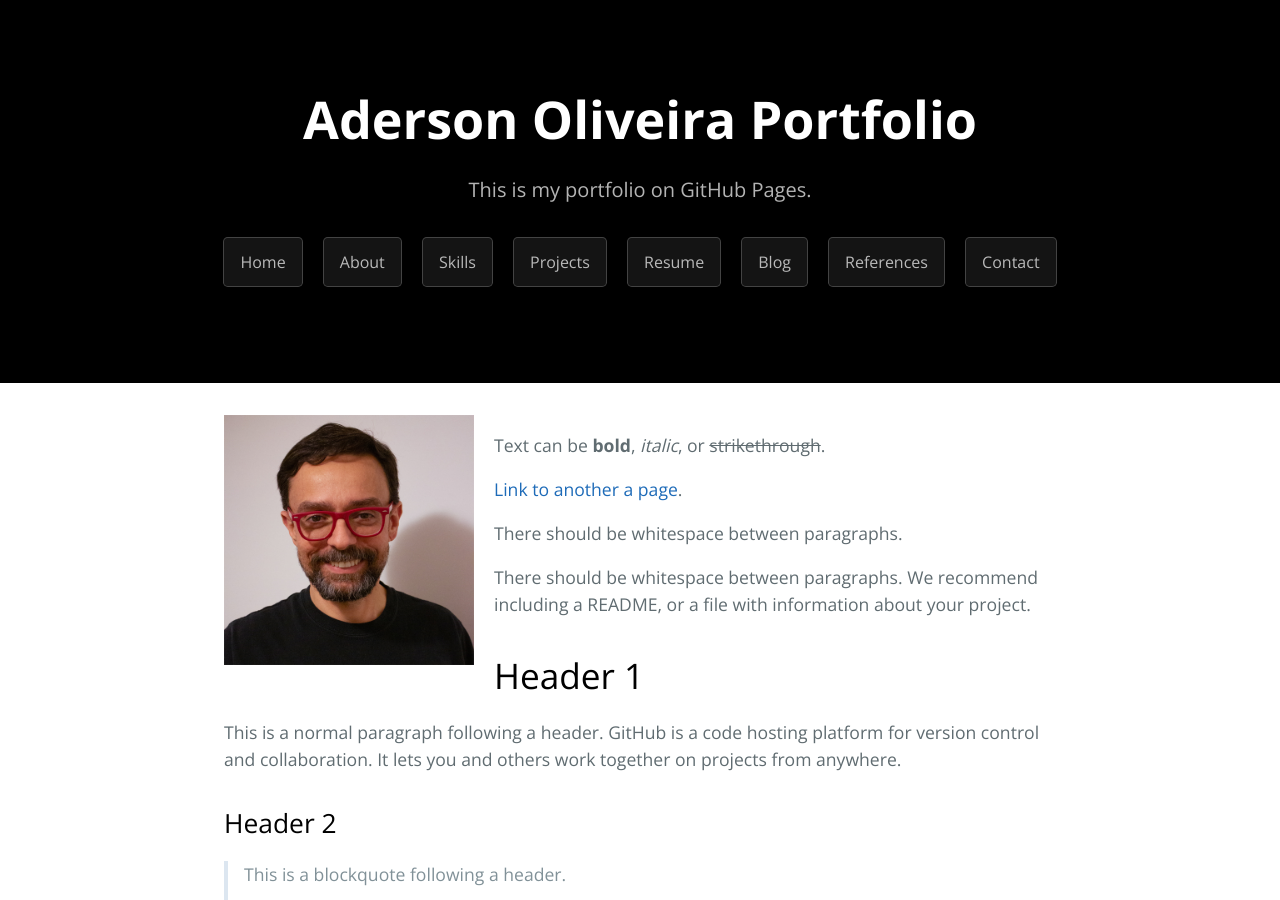
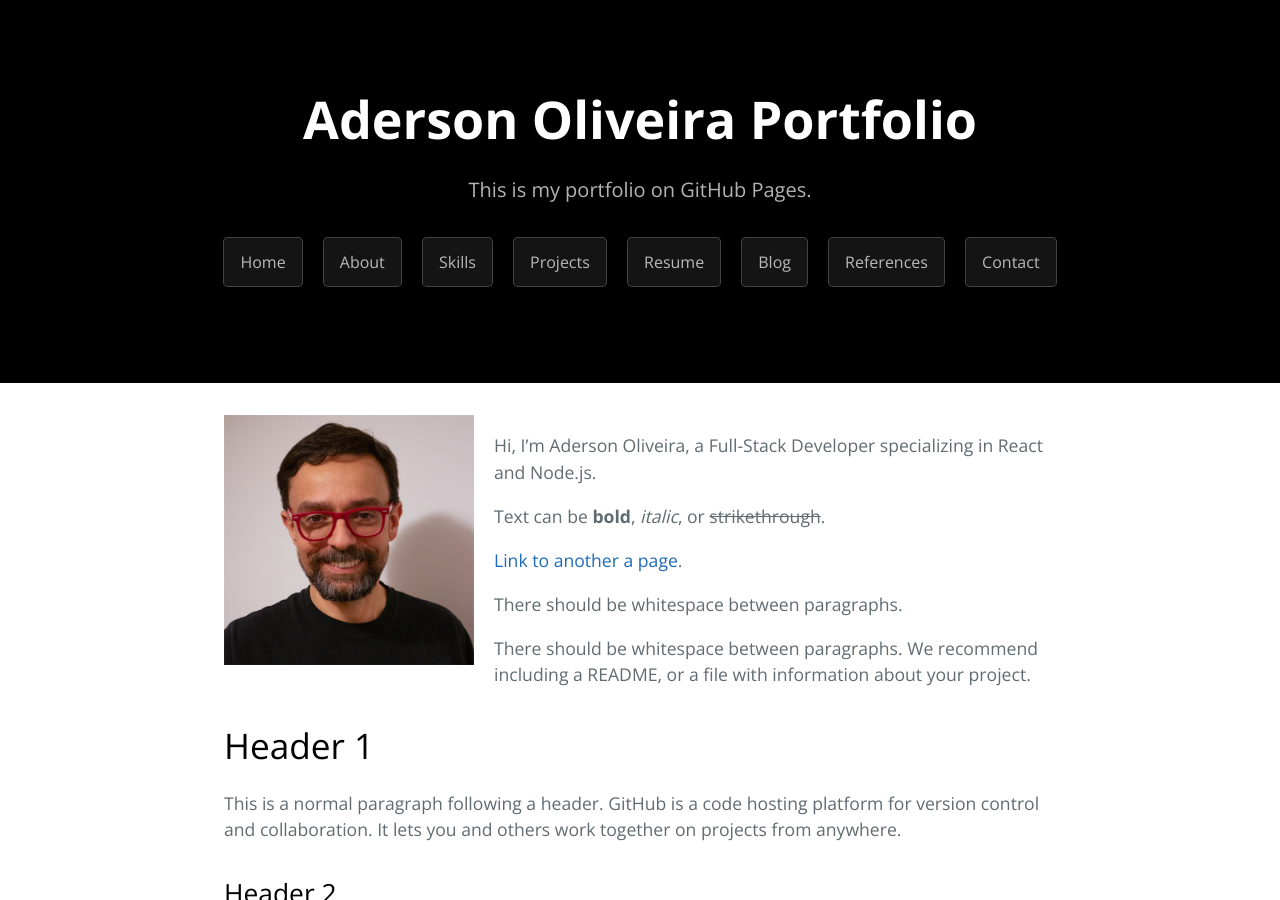
Before and after one commit to TechLeapDev/TechLeapDev.github.io, a Jekyll site: the page built from index.md, in a window 1280 px wide and 900 px high. Built offline with Jekyll 4.4.1, drawn with Linux system fonts in a browser that asks for light colours.

Commit message:
add intro

```diff
--- a/index.md
+++ b/index.md
@@ -3,6 +3,8 @@ layout: default
 ---
 
 ![Aderson Oliveira](./assets/images/aderson.jpg "Aderson Oliveira")
+
+Hi, I'm Aderson Oliveira, a Full-Stack Developer specializing in React and Node.js.
 
 Text can be **bold**, _italic_, or ~~strikethrough~~.
 
```
